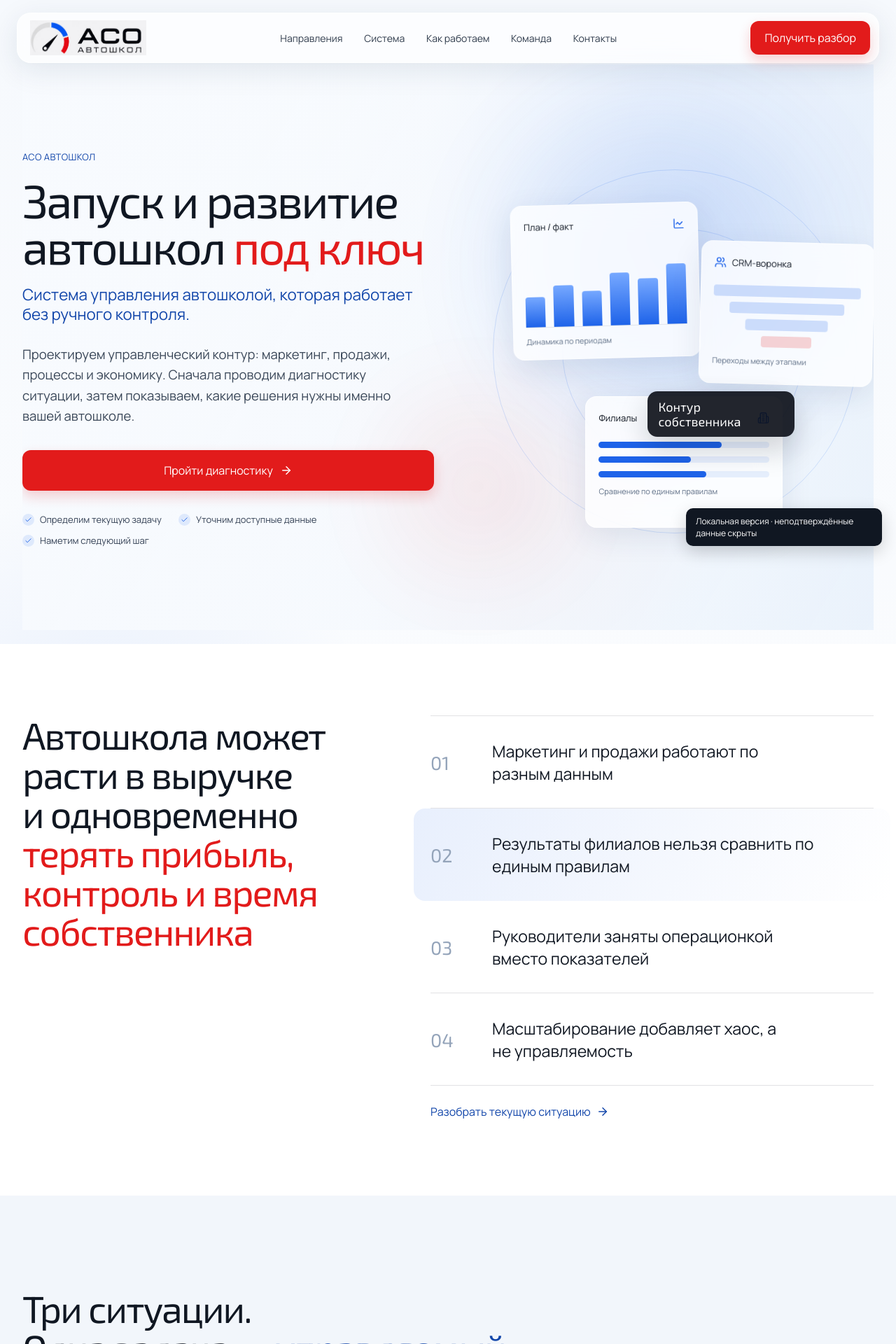
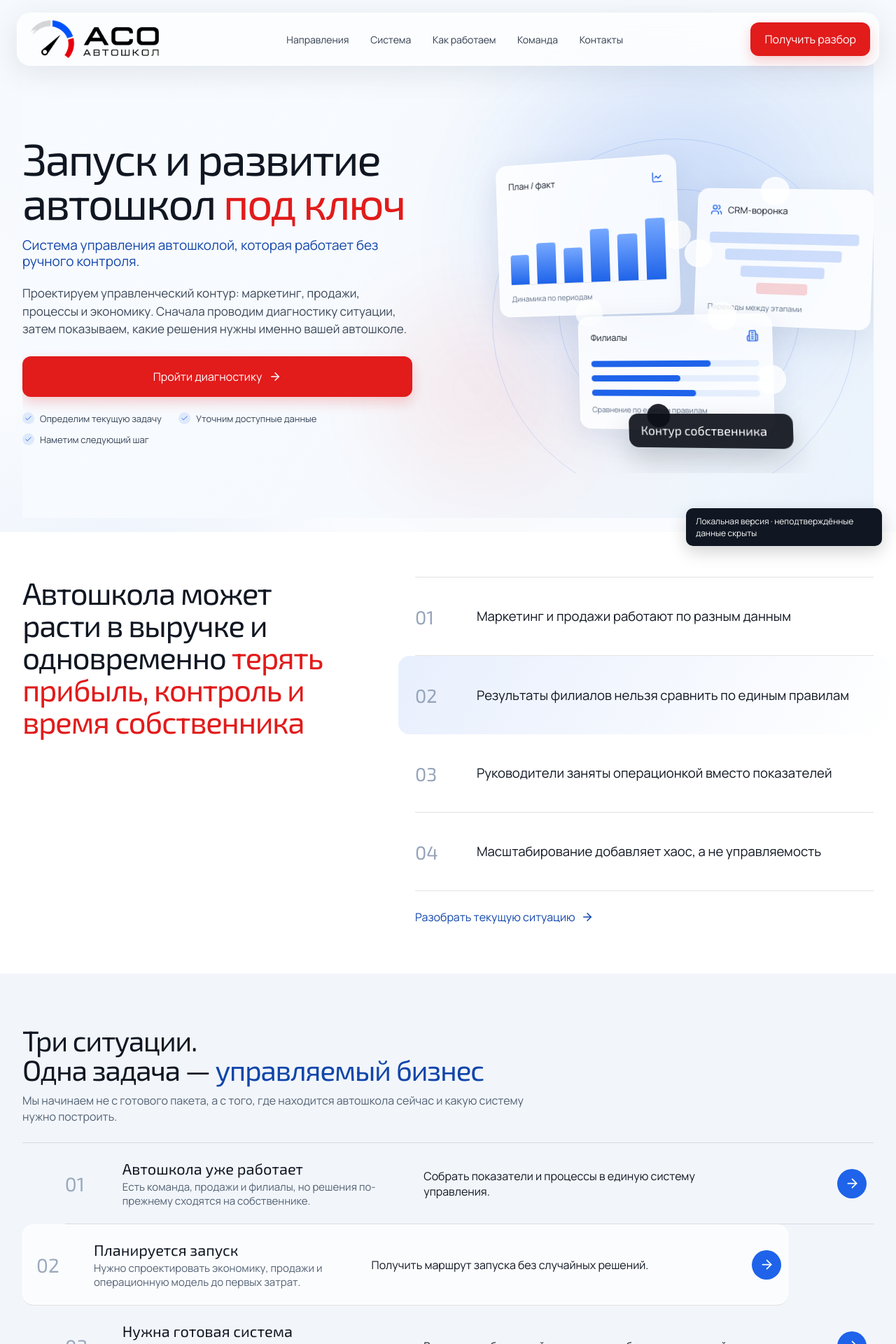
Before and after one commit to alyayumm/ASOash, a React (Vite) app: page / in a window 1280 px wide. Shown: the top 1920 px of the page at 70% size. Built offline with nearby package versions, Linux system fonts and the light colour scheme.

Commit message:
Обновлены визуальные блоки лендинга

```diff
--- a/src/App.tsx
+++ b/src/App.tsx
@@ -12,6 +12,7 @@ import {
   X,
 } from 'lucide-react'
 import { trackEvent } from './analytics'
+import ctaSlidersIcon from './assets/cta-sliders-icon.png'
 import { BrandLogo } from './components/BrandLogo'
 import { LeadForm } from './components/LeadForm'
 import { QuizDialog } from './components/QuizDialog'
@@ -76,6 +77,7 @@ const lossFunnelRows = [
     potentialWidth: 78,
     lossWidth: 16,
     reasonOffset: 80,
+    reasonLeft: 446,
   },
   {
     stage: 'Продажи',
@@ -84,6 +86,7 @@ const lossFunnelRows = [
     potentialWidth: 66,
     lossWidth: 18,
     reasonOffset: 68,
+    reasonLeft: 382,
   },
   {
     stage: 'Договоры',
@@ -92,6 +95,7 @@ const lossFunnelRows = [
     potentialWidth: 55,
     lossWidth: 14,
     reasonOffset: 57,
+    reasonLeft: 325,
   },
   {
     stage: 'Решения',
@@ -100,6 +104,7 @@ const lossFunnelRows = [
     potentialWidth: 46,
     lossWidth: 12,
     reasonOffset: 48,
+    reasonLeft: 278,
   },
 ]
 
@@ -253,7 +258,6 @@ function App() {
           <div className="hero-glow hero-glow--blue" aria-hidden="true" />
           <div className="hero-glow hero-glow--red" aria-hidden="true" />
           <div className="hero-copy">
-            <p className="brand-kicker">АСО Автошкол</p>
             <h1 id="hero-title">Запуск и развитие автошкол <span>под ключ</span></h1>
             <p className="hero-promise">Система управления автошколой, которая работает без ручного контроля.</p>
             <p className="hero-lead">Проектируем управленческий контур: маркетинг, продажи, процессы и экономику. Сначала проводим диагностику ситуации, затем показываем, какие решения нужны именно вашей автошколе.</p>
@@ -343,7 +347,7 @@ function App() {
                 {lossFunnelRows.map((row) => (
                   <article className="loss-funnel__row" key={row.reason}>
                     <div className="loss-funnel__labels"><span>{row.stage}</span></div>
-                    <div className="loss-funnel__bar-cell" style={{ '--reason-left': `${row.reasonOffset}%` } as CSSProperties}>
+                    <div className="loss-funnel__bar-cell" style={{ '--reason-left': `${row.reasonLeft}px`, '--reason-mobile-left': `${row.reasonOffset}%` } as CSSProperties}>
                       <div className="loss-funnel__bar" aria-hidden="true">
                         <span className="loss-funnel__potential" style={{ width: `calc(${row.potentialWidth}% - 18px)` }} />
                         <span className="loss-funnel__lost" style={{ width: `calc(${row.lossWidth}% - 18px)`, left: `calc(${row.potentialWidth}% - ${row.lossWidth}%)` }} />
@@ -376,7 +380,7 @@ function App() {
               {systemAreas.map((area) => <SystemAreaRow key={area.id} area={area} />)}
             </div>
             <div className="system-summary">
-              <p>Не меняем отдельный отдел в отрыве от остальных. Связываем ключевые процессы в одну систему, которой может управлять собственник.</p>
+              <p>В результате у собственника появляется единая картина: маркетинг, продажи, процессы, команда и экономика связаны между собой, а решения принимаются по понятным данным.</p>
               <button className="button button--primary" type="button" onClick={() => openQuiz('system-section')}>Получить разбор системы управления <ArrowRight aria-hidden="true" /></button>
             </div>
           </div>
@@ -473,7 +477,7 @@ function App() {
           <div className="content-shell">
             <div className="quiz-cta-card">
               <div className="quiz-cta-copy"><p className="brand-kicker brand-kicker--light">Диагностика за несколько шагов</p><h2 id="quiz-cta-title">Начните с вашей ситуации, а не с готового тарифа</h2><p>Ответьте на вопросы о регионе, текущем этапе и главной задаче. Это поможет сделать первый разговор предметным.</p><button className="button button--light button--large" type="button" onClick={() => openQuiz('diagnostic-cta')}>Пройти диагностику <ArrowRight aria-hidden="true" /></button></div>
-              <img className="quiz-cta-visual" src={publicAsset('cta-target-icon.jpg')} alt="" loading="lazy" />
+              <img className="quiz-cta-visual" src={ctaSlidersIcon} alt="" loading="lazy" />
             </div>
           </div>
         </section>
@@ -483,7 +487,7 @@ function App() {
           <div className="content-shell contact-layout">
             <div className="faq-column">
               <p className="brand-kicker">Перед заявкой</p>
-              <h2 id="contact-title">Коротко о формате работы</h2>
+              <h2 id="contact-title">FAQ</h2>
               <div className="faq-list">
                 {faqItems.map((item, index) => (
                   <div className={openFaq === index ? 'faq-item is-open' : 'faq-item'} key={item.question}>
--- a/src/components/BrandLogo.tsx
+++ b/src/components/BrandLogo.tsx
@@ -1,3 +1,5 @@
+import logoAsset from '../assets/aso-logo-transparent-cropped.png'
+
 type BrandLogoProps = {
   inverse?: boolean
 }
@@ -5,7 +7,7 @@ type BrandLogoProps = {
 export function BrandLogo({ inverse = false }: BrandLogoProps) {
   return (
     <span className={`brand-logo${inverse ? ' brand-logo--inverse' : ''}`} aria-label="АСО Автошкол">
-      <span className="brand-logo__source" aria-hidden="true" />
+      <img className="brand-logo__image" src={logoAsset} alt="" aria-hidden="true" />
     </span>
   )
 }
--- a/src/styles.css
+++ b/src/styles.css
@@ -272,25 +272,29 @@ p {
 }
 
 .brand-logo {
-  display: inline-block;
-  width: 166px;
+  display: inline-flex;
+  width: 184px;
+  height: 54px;
+  align-items: center;
+  overflow: visible;
+}
+
+.brand-logo__image {
+  display: block;
+  width: 100%;
+  height: 100%;
+  object-fit: contain;
+  object-position: left center;
+}
+
+.brand-logo--inverse {
+  width: 172px;
   height: 50px;
-  overflow: hidden;
-}
-
-.brand-logo__source {
-  display: block;
-  width: 166px;
-  height: 50px;
-  background-image: url('/assets/brandbook-logo-sheet.png');
-  background-repeat: no-repeat;
-  background-position: -40px -148px;
-  background-size: 244px auto;
-}
-
-.brand-logo--inverse .brand-logo__source {
-  background-position: -31px -41px;
-  background-size: 231px auto;
+}
+
+.brand-logo--inverse .brand-logo__image {
+  filter: brightness(0) invert(1);
+  opacity: 0.92;
 }
 
 .desktop-nav {
@@ -323,10 +327,10 @@ p {
 
 .hero {
   position: relative;
-  min-height: 920px;
-  padding: 170px 0 94px;
-  display: grid;
-  grid-template-columns: minmax(0, 1fr) minmax(560px, 1fr);
+  min-height: min(760px, 100svh);
+  padding: 112px 0 40px;
+  display: grid;
+  grid-template-columns: minmax(0, 0.9fr) minmax(520px, 1fr);
   align-items: center;
   gap: 40px;
   overflow: clip;
@@ -387,8 +391,8 @@ p {
 
 .hero-copy h1 {
   max-width: 760px;
-  margin-top: 20px;
-  font-size: clamp(4rem, 5.25vw, 5.1rem);
+  margin-top: 0;
+  font-size: clamp(3.6rem, 5vw, 4.7rem);
   line-height: 0.98;
   letter-spacing: -0.04em;
 }
@@ -399,20 +403,20 @@ p {
 
 .hero-lead {
   max-width: 690px;
-  margin-top: 28px;
+  margin-top: 20px;
   color: #3b4859;
-  font-size: clamp(18px, 1.45vw, 21px);
-  line-height: 1.58;
+  font-size: clamp(17px, 1.3vw, 20px);
+  line-height: 1.5;
 }
 
 .hero-actions {
   display: block;
   max-width: 690px;
-  margin-top: 34px;
+  margin-top: 26px;
 }
 
 .hero-points {
-  margin: 32px 0 0;
+  margin: 22px 0 0;
   padding: 0;
   max-width: 690px;
   display: flex;
@@ -441,10 +445,10 @@ p {
 
 .management-preview {
   position: relative;
-  min-height: 610px;
+  min-height: 520px;
   overflow: hidden;
   isolation: isolate;
-  perspective: 1200px;
+  perspective: 1000px;
 }
 
 .preview-orbit {
@@ -469,16 +473,32 @@ p {
 }
 
 .preview-panel {
+  --piece-bg: rgba(255, 255, 255, 0.82);
+  --preview-transform: rotateY(-8deg) rotateZ(0deg);
   position: absolute;
   padding: 18px;
   border-radius: var(--radius-md);
-  background: rgba(255, 255, 255, 0.78);
+  background: var(--piece-bg);
   box-shadow: var(--shadow-soft);
+  transform: var(--preview-transform);
+  transform-style: preserve-3d;
   transition: transform 280ms cubic-bezier(0.22, 1, 0.36, 1);
 }
 
+.preview-panel::before,
+.preview-panel::after {
+  content: '';
+  position: absolute;
+  z-index: -1;
+  width: 40px;
+  height: 40px;
+  border-radius: 50%;
+  background: var(--piece-bg);
+  box-shadow: inset 0 0 0 1px rgba(255, 255, 255, 0.74);
+}
+
 .preview-panel:hover {
-  transform: translateY(-6px);
+  transform: var(--preview-transform) translateY(-6px);
 }
 
 .preview-panel__heading {
@@ -502,27 +522,58 @@ p {
 }
 
 .preview-panel--plan {
+  --preview-transform: rotateY(-11deg) rotateZ(-2deg);
   width: 268px;
-  min-height: 204px;
+  min-height: 188px;
   left: 12%;
-  top: 16%;
-  transform: rotate(-1.5deg);
+  top: 14%;
+}
+
+.preview-panel--plan::before {
+  right: -18px;
+  top: 42%;
+}
+
+.preview-panel--plan::after {
+  left: 43%;
+  bottom: -18px;
 }
 
 .preview-panel--funnel {
+  --preview-transform: rotateY(-9deg) rotateZ(2deg);
   width: 248px;
-  min-height: 204px;
-  right: 0;
-  top: 25%;
-  transform: rotate(1.5deg);
+  min-height: 188px;
+  right: 1%;
+  top: 22%;
+}
+
+.preview-panel--funnel::before {
+  left: -18px;
+  top: 38%;
+}
+
+.preview-panel--funnel::after {
+  left: 36%;
+  top: -18px;
 }
 
 .preview-panel--branches {
+  --piece-bg: rgba(255, 255, 255, 0.8);
+  --preview-transform: rotateY(-12deg) rotateZ(-1.5deg);
   width: 282px;
-  min-height: 188px;
-  left: 30%;
-  bottom: 8%;
-  background: rgba(255, 255, 255, 0.76);
+  min-height: 164px;
+  left: 31%;
+  bottom: 12%;
+}
+
+.preview-panel--branches::before {
+  right: 48px;
+  top: -18px;
+}
+
+.preview-panel--branches::after {
+  right: -18px;
+  top: 44%;
 }
 
 .bar-chart {
@@ -1932,7 +1983,7 @@ p {
   .hero::before, .hero::after { inset: 92px -20px 10px; }
   .hero-copy { max-width: 810px; }
   .hero-copy h1 { font-size: clamp(3.6rem, 8vw, 5.2rem); }
-  .management-preview { width: min(740px, 100%); min-height: 570px; margin-inline: auto; }
+  .management-preview { width: min(740px, 100%); min-height: 540px; margin-inline: auto; }
   .statement-layout { grid-template-columns: 1fr; gap: 54px; }
   .statement-layout h2 { position: static; }
   .section-heading--split { grid-template-columns: 1fr; gap: 24px; align-items: start; }
@@ -1980,12 +2031,11 @@ p {
   .dev-badge { left: 12px; right: 12px; bottom: 12px; max-width: none; text-align: center; }
   .site-header { inset: 10px 0 auto; }
   .header-shell { width: calc(100vw - 20px); min-height: 62px; padding: 6px 8px 6px 12px; border-radius: 16px; }
-  .brand-logo { width: 138px; height: 42px; }
-  .brand-logo__source { width: 138px; height: 42px; background-size: 203px auto; background-position: -33px -123px; }
-  .brand-logo--inverse .brand-logo__source { background-size: 198px auto; background-position: -27px -35px; }
+  .brand-logo { width: 142px; height: 42px; }
+  .brand-logo--inverse { width: 142px; height: 42px; }
   .menu-button { width: 42px; height: 42px; }
   .mobile-menu { width: calc(100vw - 20px); margin: 8px 10px 0; }
-  .hero { padding: 126px 0 54px; gap: 30px; }
+  .hero { min-height: auto; padding: 120px 0 54px; gap: 30px; }
   .hero::before, .hero::after { inset: 76px -16px 0; border-radius: 22px; }
   .hero-glow { filter: blur(55px); }
   .hero-copy h1 { margin-top: 14px; font-size: clamp(2.55rem, 11.8vw, 3.4rem); line-height: 1.01; letter-spacing: -0.035em; }
@@ -2000,7 +2050,8 @@ p {
   .preview-panel { padding: 13px; }
   .preview-panel--plan { width: 50%; min-height: 158px; left: 3%; top: 4%; }
   .preview-panel--funnel { width: 44%; min-height: 154px; right: 1%; top: 24%; }
-  .preview-panel--branches { width: 58%; min-height: 142px; left: 20%; bottom: 4%; }
+  .preview-panel--branches { width: 58%; min-height: 142px; left: 20%; bottom: 12%; }
+  .preview-system-title { left: 20%; bottom: 2%; width: 210px; font-size: 15px; }
   .bar-chart { height: 72px; gap: 7px; }
   .preview-route { display: none; }
   .statement-section { padding-block: 82px; }
@@ -2100,11 +2151,11 @@ section[id],
 
 .hero-promise {
   max-width: 650px;
-  margin-top: 22px;
+  margin-top: 18px;
   color: var(--color-brand-blue-dark);
-  font-size: clamp(20px, 1.75vw, 26px);
+  font-size: clamp(19px, 1.45vw, 23px);
   font-weight: 800;
-  line-height: 1.28;
+  line-height: 1.24;
 }
 
 .hero-actions .hero-diagnostic-button {
@@ -2593,10 +2644,10 @@ section[id],
 .preview-system-title {
   position: absolute;
   z-index: 2;
-  left: 45%;
-  top: 60%;
-  max-width: 210px;
-  padding: 12px 16px;
+  left: 43%;
+  bottom: 7%;
+  width: 236px;
+  padding: 14px 18px;
   border-radius: 14px;
   background: rgba(10, 14, 23, 0.9);
   color: #fff;
@@ -2605,6 +2656,20 @@ section[id],
   font-weight: 800;
   line-height: 1.15;
   box-shadow: 0 18px 42px rgba(10, 14, 23, 0.18);
+  transform: rotateY(-12deg) rotateZ(-2deg);
+  transform-style: preserve-3d;
+}
+
+.preview-system-title::before {
+  content: '';
+  position: absolute;
+  left: 28px;
+  top: -14px;
+  z-index: -1;
+  width: 34px;
+  height: 34px;
+  border-radius: 50%;
+  background: rgba(10, 14, 23, 0.9);
 }
 
 .preview-panel--funnel .preview-panel__heading {
@@ -2664,7 +2729,7 @@ section[id],
 }
 
 .loss-funnel::before {
-  inset: -42% -24% auto auto;
+  inset: -38% 5% auto auto;
   width: 34%;
 }
 
@@ -2694,7 +2759,7 @@ section[id],
 
 .loss-funnel__reason {
   position: absolute;
-  left: min(calc(var(--reason-left) + 18px), calc(100% - 190px));
+  left: min(var(--reason-left), calc(100% - 190px));
   top: 50%;
   width: 180px;
   color: var(--color-brand-red);
@@ -3048,17 +3113,21 @@ section[id],
 }
 
 .quiz-cta-section {
-  padding-block: clamp(70px, 7vw, 110px);
+  padding-block: clamp(50px, 5vw, 72px);
   background: #fff;
+}
+
+.quiz-cta-section .content-shell {
+  width: min(1120px, calc(100vw - 64px));
 }
 
 .quiz-cta-card {
   position: relative;
-  min-height: 330px;
-  padding: clamp(34px, 5vw, 58px);
-  display: grid;
-  grid-template-columns: minmax(0, 0.76fr) minmax(260px, 0.4fr);
-  gap: 34px;
+  min-height: 300px;
+  padding: clamp(30px, 4vw, 46px);
+  display: grid;
+  grid-template-columns: minmax(0, 0.64fr) minmax(330px, 0.36fr);
+  gap: 28px;
   align-items: center;
   overflow: hidden;
   border-radius: 20px;
@@ -3071,18 +3140,18 @@ section[id],
 .quiz-cta-copy {
   position: relative;
   z-index: 2;
-  max-width: 720px;
+  max-width: 560px;
 }
 
 .quiz-cta-copy h2 {
   margin-top: 14px;
-  font-size: clamp(2.6rem, 4.8vw, 4.25rem);
+  font-size: clamp(2.45rem, 4.1vw, 3.65rem);
   line-height: 1.02;
   letter-spacing: -0.035em;
 }
 
 .quiz-cta-copy p:not(.brand-kicker) {
-  max-width: 680px;
+  max-width: 520px;
   margin-top: 18px;
   color: #d7e5ff;
   font-size: 18px;
@@ -3096,9 +3165,9 @@ section[id],
 .quiz-cta-visual {
   position: absolute;
   z-index: 1;
-  right: clamp(16px, 5vw, 70px);
-  bottom: -46px;
-  width: clamp(230px, 25vw, 360px);
+  right: clamp(34px, 6vw, 76px);
+  bottom: -54px;
+  width: clamp(220px, 23vw, 320px);
   display: block;
   mix-blend-mode: normal;
   filter: drop-shadow(0 24px 42px rgba(7, 16, 38, 0.2));
@@ -3110,7 +3179,7 @@ section[id],
   }
 
   .loss-funnel__reason {
-    left: min(calc(var(--reason-left) + 10px), calc(100% - 160px));
+    left: min(var(--reason-left), calc(100% - 160px));
     width: 160px;
     font-size: 14px;
   }
@@ -3131,8 +3200,10 @@ section[id],
 
 @media (max-width: 820px) {
   .preview-system-title {
-    left: 30%;
-    top: 55%;
+    left: 20%;
+    top: auto;
+    bottom: 2%;
+    width: 210px;
     font-size: 15px;
   }
 
@@ -3152,7 +3223,7 @@ section[id],
   }
 
   .loss-funnel__reason {
-    left: min(calc(var(--reason-left) - 12px), calc(100% - 138px));
+    left: min(calc(var(--reason-mobile-left) - 12px), calc(100% - 138px));
     top: 52px;
     width: 138px;
     font-size: 13px;
@@ -3176,6 +3247,250 @@ section[id],
   .quiz-cta-visual {
     right: 16px;
     width: 240px;
+  }
+}
+
+@media (min-width: 981px) {
+  .statement-section {
+    padding-block: clamp(56px, 5vw, 72px);
+  }
+
+  .statement-layout {
+    gap: clamp(44px, 6vw, 96px);
+  }
+
+  .statement-layout h2 {
+    top: 110px;
+    font-size: clamp(2.35rem, 3.45vw, 3.55rem);
+  }
+
+  .statement-point {
+    min-height: 112px;
+  }
+
+  .statement-point p {
+    font-size: clamp(17px, 1.45vw, 21px);
+    line-height: 1.34;
+  }
+
+  .audience-section.section-padding {
+    padding-block: clamp(42px, 4.4vw, 64px);
+  }
+
+  .audience-section .section-heading {
+    margin-bottom: 26px;
+  }
+
+  .audience-section .section-heading h2 {
+    font-size: clamp(2.25rem, 3.2vw, 3rem);
+    line-height: 1.02;
+  }
+
+  .section-heading--stack p {
+    margin-top: 12px;
+    font-size: 16px;
+    line-height: 1.42;
+  }
+
+  .audience-path {
+    min-height: 116px;
+    padding: 18px 70px 18px 0;
+    grid-template-columns: 64px minmax(230px, 0.72fr) minmax(280px, 1fr);
+    gap: 18px;
+  }
+
+  .audience-path--launch {
+    padding-left: 20px;
+  }
+
+  .audience-path__number {
+    font-size: 28px;
+  }
+
+  .audience-path h3 {
+    font-size: clamp(21px, 1.7vw, 26px);
+  }
+
+  .audience-path p {
+    margin-top: 4px;
+    font-size: 15px;
+    line-height: 1.34;
+  }
+
+  .audience-path > strong {
+    font-size: 16px;
+    line-height: 1.38;
+  }
+
+  .audience-path .round-link {
+    width: 42px;
+    height: 42px;
+  }
+
+  .directions-section {
+    padding-block: clamp(42px, 4vw, 58px);
+  }
+
+  .directions-section .section-heading {
+    margin-bottom: 24px;
+  }
+
+  .directions-section .section-heading h2 {
+    font-size: clamp(2.2rem, 3vw, 2.85rem);
+  }
+
+  .direction,
+  .direction--system {
+    min-height: 260px;
+  }
+
+  .direction {
+    padding: 22px;
+  }
+
+  .direction h3 {
+    font-size: clamp(23px, 1.9vw, 28px);
+  }
+
+  .direction p {
+    margin-top: 10px;
+    font-size: 14px;
+    line-height: 1.38;
+  }
+
+  .direction-art {
+    height: 135px;
+  }
+
+  .section-action {
+    margin-top: 20px;
+  }
+
+  .loss-map-section {
+    padding-block: clamp(38px, 3.6vw, 52px);
+  }
+
+  .loss-heading {
+    margin-bottom: 20px;
+  }
+
+  .loss-heading h2 {
+    font-size: clamp(2rem, 2.9vw, 2.75rem);
+  }
+
+  .loss-heading p {
+    margin-top: 10px;
+    font-size: 16px;
+    line-height: 1.42;
+  }
+
+  .loss-funnel {
+    padding: 22px 26px;
+  }
+
+  .loss-funnel__grid {
+    gap: 10px;
+  }
+
+  .loss-funnel__summary {
+    margin-top: 16px;
+    padding-top: 16px;
+  }
+
+  .loss-funnel__summary strong {
+    font-size: clamp(1.65rem, 2.65vw, 2.45rem);
+  }
+
+  .founders-section.section-padding {
+    padding-block: clamp(46px, 4.6vw, 64px);
+  }
+
+  .founders-layout {
+    gap: 48px;
+  }
+
+  .founders-copy h2 {
+    font-size: clamp(2.5rem, 3.8vw, 3.55rem);
+  }
+
+  .founders-copy > p:not(.brand-kicker) {
+    margin-top: 18px;
+    font-size: 16px;
+    line-height: 1.48;
+  }
+
+  .founders-principle {
+    margin-top: 24px;
+    padding-top: 18px;
+  }
+
+  .founders-principle strong {
+    font-size: 17px;
+    line-height: 1.35;
+  }
+
+  .founders-visual {
+    min-height: clamp(340px, 32vw, 440px);
+  }
+
+  .contact-section.section-padding {
+    padding-block: clamp(32px, 3vw, 42px);
+  }
+
+  .contact-layout {
+    gap: clamp(42px, 5.2vw, 76px);
+    align-items: center;
+  }
+
+  .faq-column h2 {
+    margin-top: 12px;
+    font-size: clamp(2.3rem, 3.3vw, 3rem);
+  }
+
+  .faq-list {
+    margin-top: 28px;
+  }
+
+  .faq-item button {
+    min-height: 58px;
+    padding-block: 12px;
+  }
+
+  .faq-answer p {
+    font-size: 14px;
+    line-height: 1.45;
+  }
+
+  .faq-item.is-open .faq-answer p {
+    padding-bottom: 16px;
+  }
+
+  .lead-form-shell {
+    padding: 20px 22px;
+  }
+
+  .lead-form-shell__heading h2 {
+    font-size: clamp(1.8rem, 2.4vw, 2.25rem);
+  }
+
+  .lead-form {
+    margin-top: 18px;
+    gap: 10px;
+  }
+
+  .field-row {
+    gap: 12px;
+  }
+
+  .lead-form input,
+  .lead-form select,
+  .lead-form textarea {
+    min-height: 44px;
+    padding: 10px 12px;
+  }
+
+  .lead-form textarea {
+    min-height: 64px;
   }
 }
 
```
Also changed, not shown: src/assets/aso-logo-transparent-cropped.png (added), src/assets/cta-sliders-icon.png (added), 7 other files (tests, documents, lock files or other folders).
